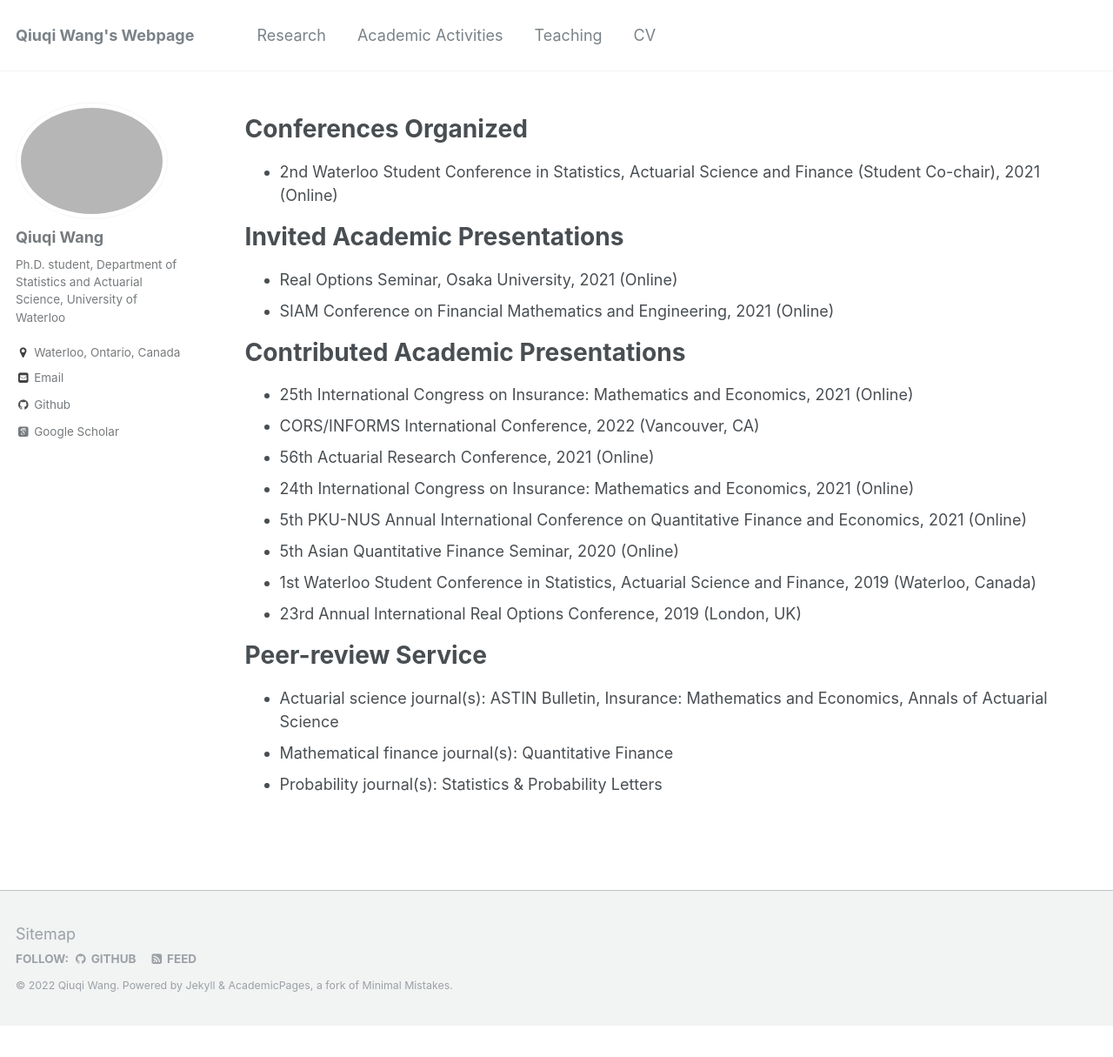
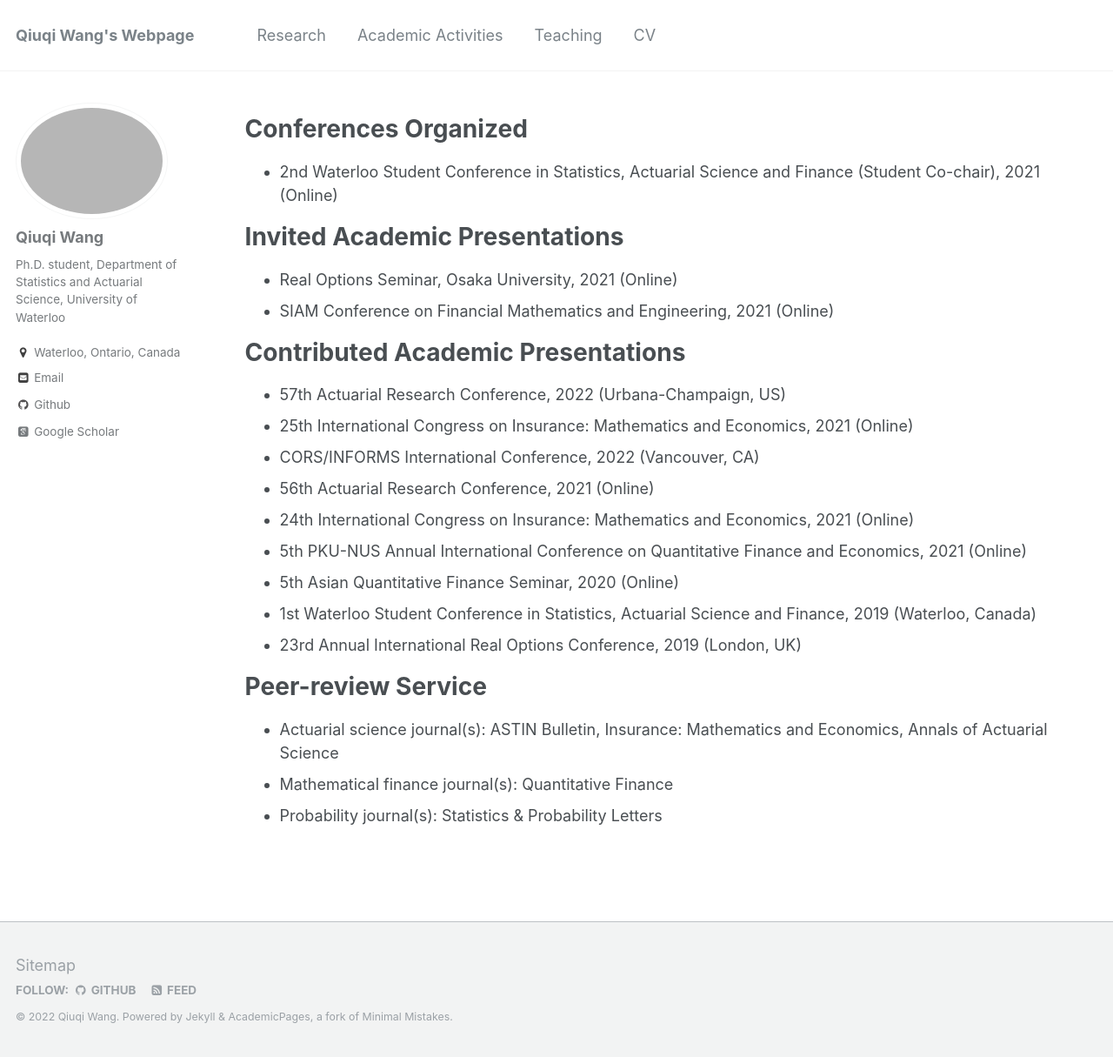
Before and after one commit to qwangan/qwangan.github.io, a Jekyll site: the page built from _pages/talks.md, in a window 1280 px wide and 1215 px high. Shown: the whole window at 87% size. Built offline with Jekyll 4.4.1, drawn with Linux system fonts in a browser that asks for light colours; some web fonts are replaced.

Commit message:
Update talks.md

```diff
--- a/_pages/talks.md
+++ b/_pages/talks.md
@@ -13,6 +13,7 @@ author_profile: true
 * SIAM Conference on Financial Mathematics and Engineering, 2021 (Online)
 
 # Contributed Academic Presentations
+* 57th Actuarial Research Conference, 2022 (Urbana-Champaign, US)
 * 25th International Congress on Insurance: Mathematics and Economics, 2021 (Online)
 * CORS/INFORMS International Conference, 2022 (Vancouver, CA)
 * 56th Actuarial Research Conference, 2021 (Online)
```
